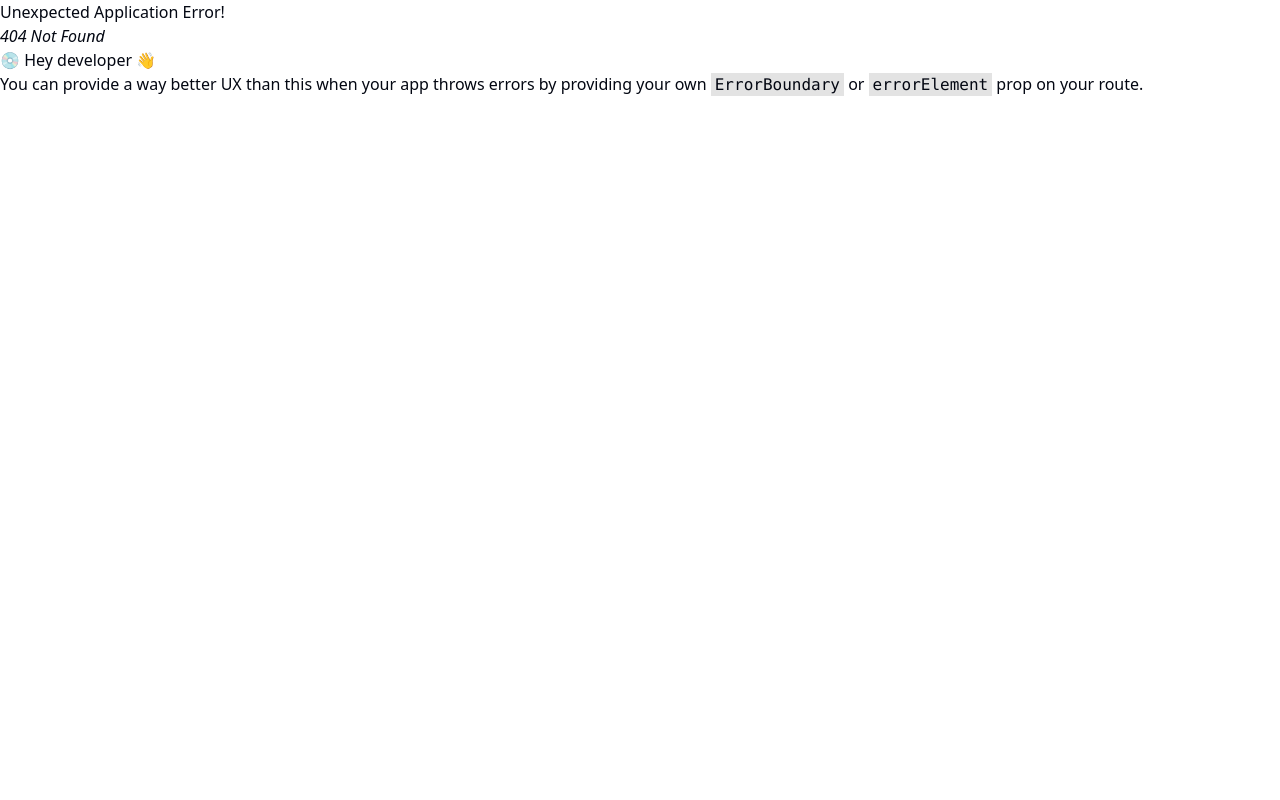
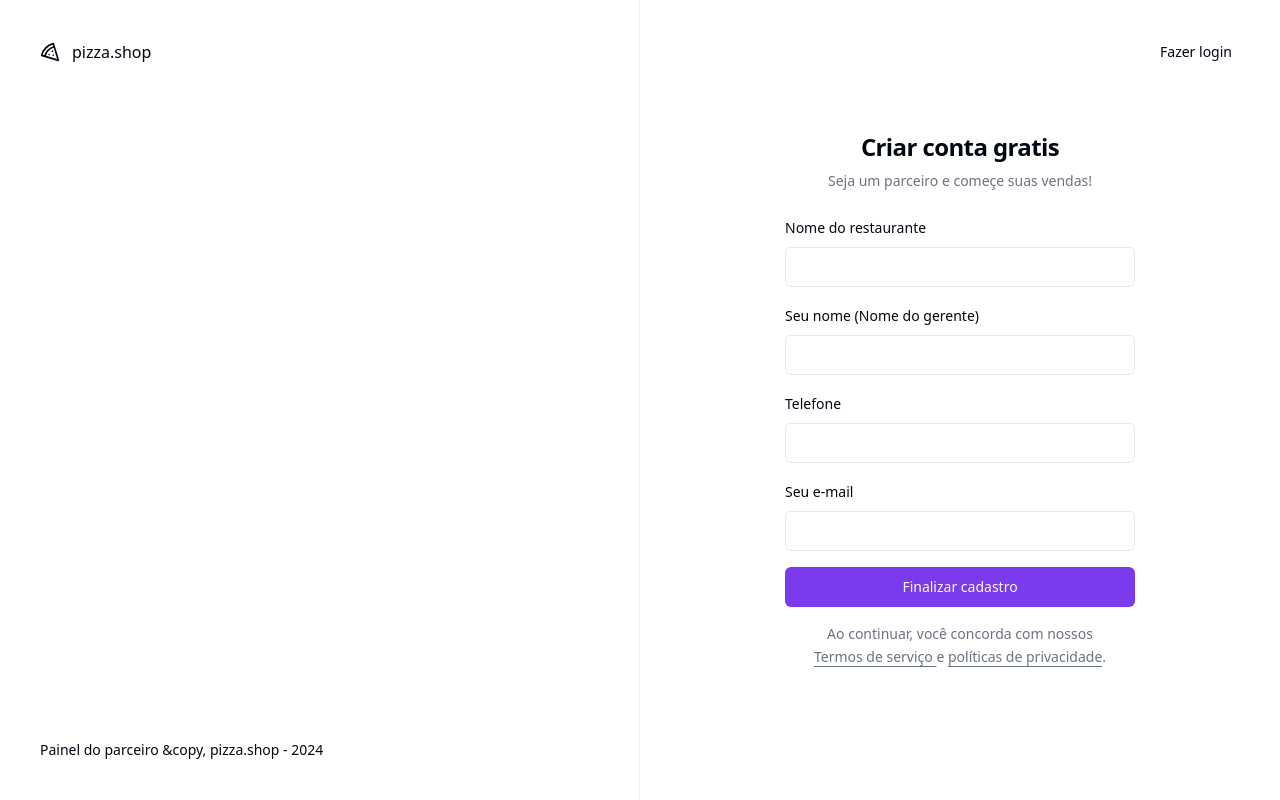
Before and after one commit to KathCris/PizzaShop, a React (Vite) app: page /sign-up in a window 1280 px wide. Before the commit this address had no page. Built offline with nearby package versions, Linux system fonts and the light colour scheme.

Commit message:
Style: Create page sign-up

```diff
--- a/src/pages/_layout/auth.tsx
+++ b/src/pages/_layout/auth.tsx
@@ -14,7 +14,7 @@
           </footer>
         </div>
 
-      <div className='flex flex-col items-center justify-center'>
+      <div className='flex flex-col items-center justify-center relative'>
         <Outlet />
       </div>
     </div>
--- a/src/pages/auth/sign-in.tsx
+++ b/src/pages/auth/sign-in.tsx
@@ -6,6 +6,7 @@
 
 import { useForm } from 'react-hook-form';
 import { z } from 'zod'
+import { Link } from "react-router-dom";
 
 const signInForm = z.object({
   email: z.string().email()
@@ -26,6 +27,14 @@
   return (
     <>
     <div className="p-8">
+      <div>
+        <Button variant='ghost' asChild className="absolute right-8 top-8">
+          <Link to='/sign-up'>
+              Novo estabelecimento
+          </Link>
+        </Button>
+      </div>
+
       <div className="flex w-[350px] flex-col justify-center gap-6">
         <div className="flex flex-col gap-2 text-center">
           <h1 className="text-2xl font-semibold tracking-tight">
--- /dev/null
+++ b/src/pages/auth/sign-up.tsx
@@ -0,0 +1,83 @@
+import { Button } from "@/components/ui/button";
+import { Input } from "@/components/ui/input";
+import { Label } from "@/components/ui/label";
+import { toast } from 'sonner'
+
+
+import { useForm } from 'react-hook-form';
+import { z } from 'zod'
+import { Link, useNavigate } from "react-router-dom";
+
+const signUpForm = z.object({
+  restaurantName: z.string(),
+  managerName: z.string(),
+  phone: z.string(),
+  email: z.string().email(),
+})
+
+type typeSignUpForm = z.infer<typeof signUpForm>
+
+
+export function SignUp() {
+
+  const navegate = useNavigate()
+
+  const {register, handleSubmit} = useForm<typeSignUpForm>()
+
+  function handleSignUp (data: typeSignUpForm) {
+    console.log('data', data)
+
+    toast.success('Cadastrado com sucesso!')
+
+    navegate('/sign-in')
+  }
+
+  return (
+    <>
+    <div className="p-8">
+    <div>
+        <Button variant='ghost' asChild className="absolute right-8 top-8">
+          <Link to='/sign-in'>
+              Fazer login
+          </Link>
+        </Button>
+      </div>
+      <div className="flex w-[350px] flex-col justify-center gap-6">
+        <div className="flex flex-col gap-2 text-center">
+          <h1 className="text-2xl font-semibold tracking-tight">
+            Criar conta gratis
+          </h1>
+          <p className="text-sm text-muted-foreground">
+            Seja um parceiro e começe suas vendas!
+          </p>
+        </div>
+
+
+        <form onSubmit={handleSubmit(handleSignUp)} className="space-y-4">
+          <div className="space-y-2">
+            <Label htmlFor="restaurantName">Nome do restaurante</Label>
+            <Input id="restaurantName" type="text" {...register('restaurantName')} />
+          </div>
+          <div className="space-y-2">
+            <Label htmlFor="managerName">Seu nome (Nome do gerente)</Label>
+            <Input id="managerName" type="text" {...register('managerName')} />
+          </div>
+          <div className="space-y-2">
+            <Label htmlFor="phone">Telefone</Label>
+            <Input id="phone" type="tel" {...register('phone')} />
+          </div>
+          <div className="space-y-2">
+            <Label htmlFor="email">Seu e-mail</Label>
+            <Input id="email" type="email" {...register('email')} />
+          </div>
+          <Button className="w-full" type="submit">Finalizar cadastro</Button>
+
+          <p className="px-6 text-center text-sm leading-relaxed text-muted-foreground">
+              Ao continuar, você concorda com nossos <a className="underline underline-offset-4" href="">Termos de serviço </a> {' '} e {' '} <a className="underline underline-offset-4" href="">políticas de privacidade</a>.
+          </p>
+        </form>
+      </div>
+    </div>
+    </>
+  )
+}
--- a/src/routes.tsx
+++ b/src/routes.tsx
@@ -4,6 +4,7 @@
 import { SignIn } from './pages/auth/sign-in'
 import { AppLayout } from './pages/_layout/app'
 import { AuthLayout } from './pages/_layout/auth'
+import { SignUp } from './pages/auth/sign-up'
 
 export const router = createBrowserRouter([
   {
@@ -15,6 +16,9 @@
   {
     path: '/',
     element: <AuthLayout />,
-    children: [{ path: '/sign-in', element: <SignIn /> }],
+    children: [
+      { path: '/sign-in', element: <SignIn /> },
+      { path: '/sign-up', element: <SignUp /> },
+    ],
   },
 ])
```
